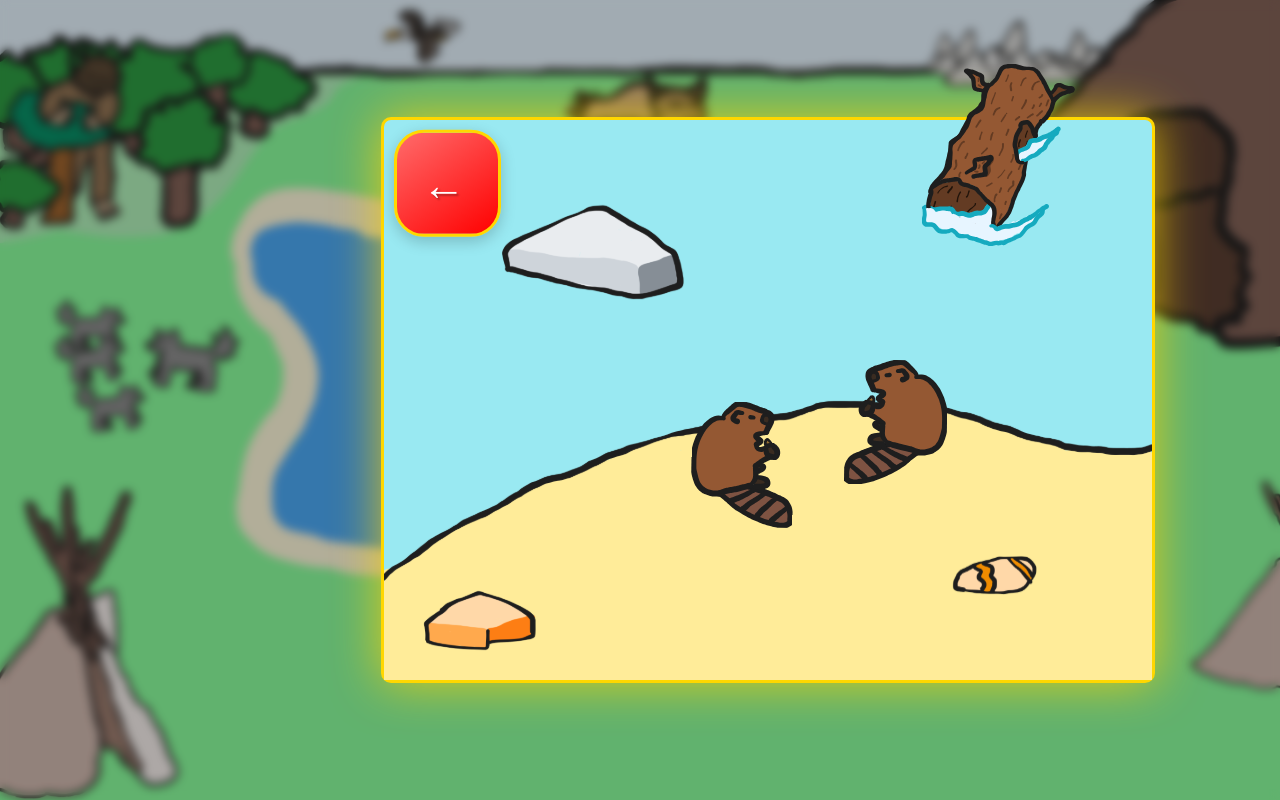
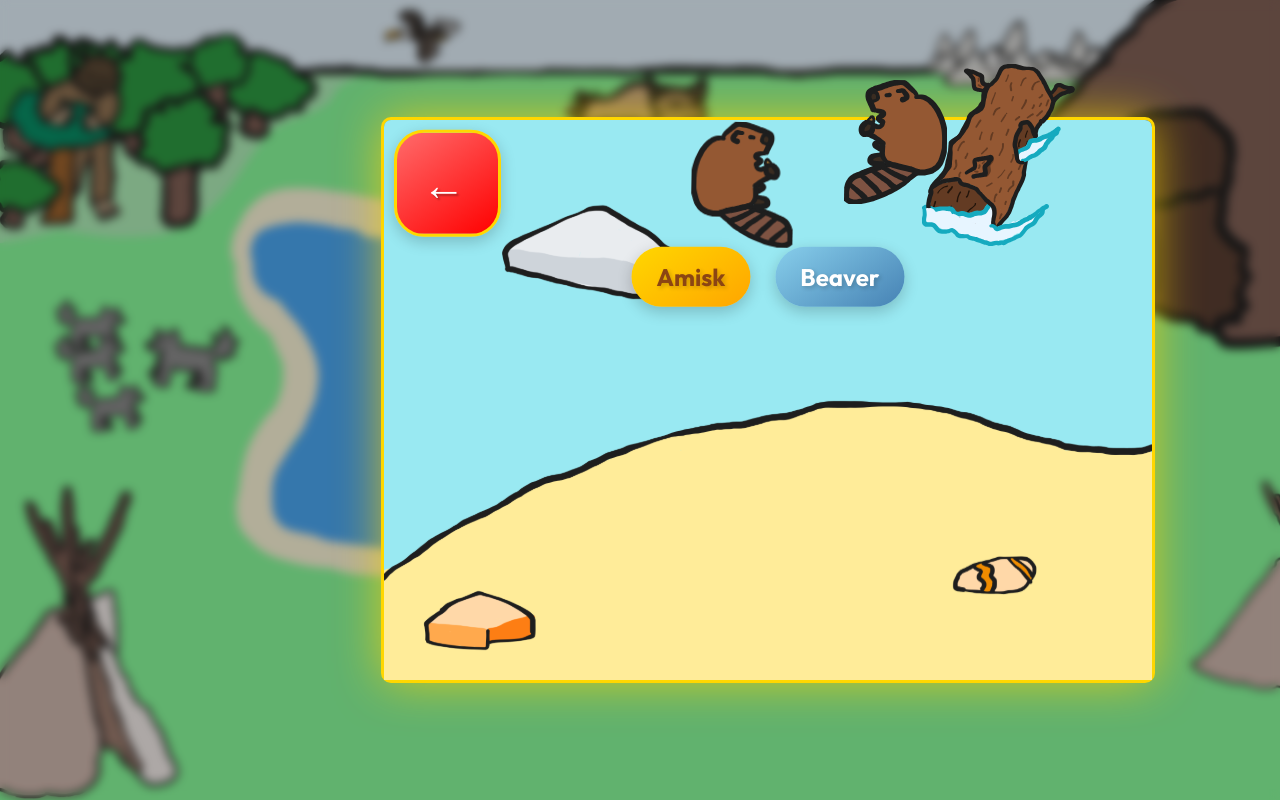
Before and after one commit to marcinlowercase/tanshi, a React (Vite) app: page / in a window 1280 px wide. Both pictures are taken after a click on the picture 771 px from the left and 471 px from the top of the page. Built offline with nearby package versions, Linux system fonts and the light colour scheme.

Commit message:
rebase the code, need to fix the beaver position (updateSandDimensions)

```diff
--- a/src/chapters/001/beavers/Beavers.jsx
+++ b/src/chapters/001/beavers/Beavers.jsx
@@ -17,6 +17,7 @@ const beaversScenes = [BeaversScene0, BeaversScene1];
 
 import {useEffect, useRef, useState} from "react";
 
+
 import beaver1 from './assets/beaver/beaver_1.svg'
 import beaver2 from './assets/beaver/beaver_2.svg'
 import beaver3 from './assets/beaver/beaver_3.svg'
@@ -25,6 +26,7 @@ import beaver4 from './assets/beaver/beaver_4.svg'
 import log1 from './assets/beaver-log/beaver-log1.svg'
 import log2 from './assets/beaver-log/beaver-log2.svg'
 import log3 from './assets/beaver-log/beaver-log3.svg'
+import Scene from "../../../components/scene/Scene.jsx";
 
 const eatingBeaverSoundURL = new URL("./assets/audio/eating-beaver.mp3", import.meta.url).href;
 const lakeBackgroundSoundURL = new URL("./assets/audio/lake-background.mp3", import.meta.url).href;
@@ -198,7 +200,7 @@ function Beavers(props) {
             stopAudio([lakeBackgroundSound, windBackgroundSound]);
         } else {
             setBeaverInProgress(false);
-            zoomIn("beaver-scene1", popupDimension)
+            zoomIn("popup", popupDimension)
         }
 
     }
@@ -246,29 +248,36 @@ function Beavers(props) {
 
             {showBeaverPane
                 &&
-                <DetailPaneButtonLayout
+                <Scene
                     scenes={beaversScenes}
-                    backToNormal={backToNormal}
-                    inProgress={beaverInProgress}
-                    cree={"Amisk"}
-                    english={"Beaver"}
-                    popupDimension={popupDimension}
-                    beaver1Src={beaver1Src}
-                    beaver2Src={beaver2Src}
-                    beaver1Style={beaver1Style}
-                    beaver2Style={beaver2Style}
-                    handleMouseEnterOnBeaver1={handleMouseEnterOnBeaver1}
-                    handleMouseLeaveOnBeaver1={handleMouseLeaveOnBeaver1}
-                    handleMouseEnterOnBeaver2={handleMouseEnterOnBeaver2}
-                    handleMouseLeaveOnBeaver2={handleMouseLeaveOnBeaver2}
-                    handleBeaverClick={handleBeaverClick}
-                    sandTop={sandTop}
-                    sandHeight={sandHeight}
-                    sandRef={sandRef}
-                    beaverWidth={beaverWidth}
-                    showBeaverPane={showBeaverPane}
+                    variables={{
+                        beaver1Src: beaver1Src,
+                        beaver2Src: beaver2Src,
+                        beaverWidth: beaverWidth,
+                        beaver1Style: beaver1Style,
+                        beaver2Style: beaver2Style,
+                        cree: "Amisk",
+                        english: "Beaver",
+                        inProgress: beaverInProgress,
+                        popupDimension: popupDimension,
+                        sandHeight: sandHeight,
+                        sandRef: sandRef,
+                        sandTop: sandTop,
+                        showBeaverPane: showBeaverPane,
 
+
+                    }}
+                    functions={{
+                        backToNormal: backToNormal,
+                        handleBeaverClick: handleBeaverClick,
+                        handleMouseEnterOnBeaver1: handleMouseEnterOnBeaver1,
+                        handleMouseEnterOnBeaver2: handleMouseEnterOnBeaver2,
+                        handleMouseLeaveOnBeaver1: handleMouseLeaveOnBeaver1,
+                        handleMouseLeaveOnBeaver2: handleMouseLeaveOnBeaver2,
+
+                    }}
                 />
+
             }
 
         </div>
--- a/src/chapters/001/beavers/scenes/BeaversScene0.jsx
+++ b/src/chapters/001/beavers/scenes/BeaversScene0.jsx
@@ -22,54 +22,35 @@ const BeaversScene0 = (props) => {
 
     useEffect(() => {
         // NEED TO CALL when showBeaverPane turn true
-        if (props.showBeaverPane) startAnimationInterval(logIntervalId, setLogIntervalId, logSrc, setLogSrc, logAnimationArr, 200)
+        if (props.variables.showBeaverPane) startAnimationInterval(logIntervalId, setLogIntervalId, logSrc, setLogSrc, logAnimationArr, 200)
         else stopAnimationInterval(logIntervalId, setLogSrc, logAnimationArr)
-    }, [props.showBeaverPane])
+    }, [props.variables.showBeaverPane])
 
     const handleBeaverPaneClick = () => {
-        zoomOut("beaver-scene1")
+        zoomOut("popup")
     }
 
     return (
         <>
-            {/* Blur overlay */}
-            <div style={{
-                position: 'fixed',
-                top: 0,
-                left: 0,
-                width: '100%',
-                height: '100%',
-                backdropFilter: 'blur(5px)',
-                backgroundColor: 'rgba(0, 0, 0, 0.3)',
-                zIndex: 9998,
-                animation: 'fadeInOverlay 0.3s ease-out',
+            <div id="beaver-scene1" style={{
+                // position: "absolute",
+                //TODO
+                // top: props.popupDimension.top,
+                // left: props.popupDimension.left,
+                // height: props.popupDimension.height,
+                // width: props.popupDimension.width,
 
-            }} onClick={(e) => {
-                e.stopPropagation();  // Add this line
-                props.backToNormal();
-            }}/>
-
-
-
-            <div id="beaver-scene1" style={{
-                position: "absolute",
-                //TODO
-                top: props.popupDimension.top,
-                left: props.popupDimension.left,
-                height: props.popupDimension.height,
-                width: props.popupDimension.width,
-
-                transform: "translate(-50%, -50%)",
-                borderRadius: "10px",
+                height: "100%",
+                width: "100%",
+                // transform: "translate(-50%, -50%)",
+                borderRadius: "7px",
                 boxShadow: "0 0 10px rgba(0, 0, 0, 0.1)",
                 // overflow: "hidden",
                 aspectRatio: "1/1",
-                minWidth: "700px",
                 // height: "100%",
                 // width: "100%",
 
                 zIndex: 9999,
-                border: "3px solid #FFD700",
                 animation: `
                             glow 2s ease-in-out infinite,
                             fadeIn 0.3s ease-out
@@ -78,50 +59,47 @@ const BeaversScene0 = (props) => {
             }}
                  onClick={handleBeaverPaneClick}
             >
-                <LessonTopBar
-                    backToNormal={props.backToNormal}
-                    inProgress={props.inProgress}
-                />
+
 
                 <img
                     alt={"beaver 1"}
                     id={'scene1-beaver1'}
-                    src={props.beaver1Src}
+                    src={props.variables.beaver1Src}
                     style={{
                         position: "absolute",
                         minWidth: "30px",
-                        top: `${props.sandTop - props.sandHeight * 0.35}px`,
+                        top: `${props.variables.sandTop - props.variables.sandHeight * 0.35}px`,
                         left: `40% `,
                         transform: "scaleX(-1) rotate(-1deg)",
-                        width: `${props.beaverWidth}px`,
+                        width: `${props.variables.beaverWidth}px`,
                         zIndex: "19",
-                        ...props.beaver1Style
+                        ...props.variables.beaver1Style
                     }}
-                    onMouseEnter={props.handleMouseEnterOnBeaver1}
-                    onMouseLeave={props.handleMouseLeaveOnBeaver1}
-                    onClick={props.handleBeaverClick}
+                    onMouseEnter={props.functions.handleMouseEnterOnBeaver1}
+                    onMouseLeave={props.functions.handleMouseLeaveOnBeaver1}
+                    onClick={props.functions.handleBeaverClick}
                 />
                 <img
                     alt={"beaver 2"}
                     id={'scene1-beaver2'}
-                    src={props.beaver2Src}
+                    src={props.variables.beaver2Src}
                     style={{
                         position: "absolute",
                         minWidth: "30px",
-                        top: `${props.sandTop - props.sandHeight * 0.5}px`,
+                        top: `${props.variables.sandTop - props.variables.sandHeight * 0.5}px`,
                         left: `60%`,
                         transform: "rotate(1deg)",
-                        width: `${props.beaverWidth}px`,
+                        width: `${props.variables.beaverWidth}px`,
                         zIndex: "19",
-                        ...props.beaver2Style
+                        ...props.variables.beaver2Style
                     }}
-                    onMouseEnter={props.handleMouseEnterOnBeaver2}
-                    onMouseLeave={props.handleMouseLeaveOnBeaver2}
-                    onClick={props.handleBeaverClick}
+                    onMouseEnter={props.functions.handleMouseEnterOnBeaver2}
+                    onMouseLeave={props.functions.handleMouseLeaveOnBeaver2}
+                    onClick={props.functions.handleBeaverClick}
 
                 />
 
-                <img id="sand" ref={props.sandRef} src={sand} alt={"sand"} style={{
+                <img id="sand" ref={props.variables.sandRef} src={sand} alt={"sand"} style={{
                     width: "100%",
                     bottom: "0", position: "absolute"
                 }}/>
--- a/src/components/detail_pane_button_layout/DetailPaneButtonLayout.jsx
+++ b/src/components/detail_pane_button_layout/DetailPaneButtonLayout.jsx
@@ -9,54 +9,20 @@ import LessonTopBar from "../lesson_top_bar/LessonTopBar.jsx";
 
 function DetailPaneButtonLayout(props) {
 
-    const CurrentScene = props.scenes[0];
     // console.log(props.scenes[0]);
     return (
         <>
-            <div id={"popup"} style={{
-                //TODO
-                // top: props.popupDimension.top,
-                // left: props.popupDimension.left,
-                // height: props.popupDimension.height,
-                // width: props.popupDimension.width,
-                // transform: "translate(-50%, -50%)",
-                // zIndex: 10000,
 
-            }}>
-                <CurrentScene
-                    backToNormal={props.backToNormal}
-                    popupDimension={props.popupDimension}
-                    beaver1Src={props.beaver1Src}
-                    beaver2Src={props.beaver2Src}
-                    beaver1Style={props.beaver1Style}
-                    beaver2Style={props.beaver2Style}
-                    handleMouseEnterOnBeaver1={props.handleMouseEnterOnBeaver1}
-                    handleMouseLeaveOnBeaver1={props.handleMouseLeaveOnBeaver1}
-                    handleMouseEnterOnBeaver2={props.handleMouseEnterOnBeaver2}
-                    handleMouseLeaveOnBeaver2={props.handleMouseLeaveOnBeaver2}
-                    handleBeaverClick={props.handleBeaverClick}
-                    sandTop={props.sandTop}
-                    sandHeight={props.sandHeight}
-                    sandRef={props.sandRef}
-                    beaverWidth={props.beaverWidth}
-                    showBeaverPane={props.showBeaverPane}
-                    inProgress={props.inProgress}
-
-                />
-                {/*<LessonTopBar*/}
-                {/*    backToNormal={props.backToNormal}*/}
-                {/*    inProgress={props.inProgress}*/}
-                {/*/>*/}
-
-            </div>
 
 
             {!props.inProgress && (
                 <div id={"meaning-buttons"}>
-                    <button id={"cree-meaning-button"}>{props.cree}</button>
-                    <button id={"english-meaning-button"}>{props.english}</button>
+                    <button id={"cree-meaning-button"}>{props.variables.cree}</button>
+                    <button id={"english-meaning-button"}>{props.variables.english}</button>
                 </div>
             )}
+
+
 
             {props.inProgress && (
                 <div id={"bottom-pane-buttons-container"}>
--- a/src/components/detail_pane_button_layout/detail-pane-button-layout.css
+++ b/src/components/detail_pane_button_layout/detail-pane-button-layout.css
@@ -8,7 +8,7 @@
     flex-direction: row;
     align-items: center;
     gap: 15px;
-    z-index: 1;
+    z-index: 11000;
 }
 
 #meaning-buttons > button {
--- a/src/components/lesson_top_bar/lesson-top-bar.css
+++ b/src/components/lesson_top_bar/lesson-top-bar.css
@@ -1,4 +1,8 @@
 #lesson-top-bar {
+    position: absolute;
+    top: 0;
+    left: 0;
+    width: 100%;
     display: flex;
     flex-direction: row;
     gap: 15px;
--- /dev/null
+++ b/src/components/scene/Scene.jsx
@@ -0,0 +1,60 @@
+import DetailPaneButtonLayout from "../detail_pane_button_layout/DetailPaneButtonLayout.jsx";
+import LessonTopBar from "../lesson_top_bar/LessonTopBar.jsx";
+
+const Scene = (props) => {
+    const CurrentScene = props.scenes[0];
+    return (
+        <>
+            {/* Blur overlay */}
+            <div style={{
+                position: 'fixed',
+                top: 0,
+                left: 0,
+                width: '100%',
+                height: '100%',
+                backdropFilter: 'blur(5px)',
+                backgroundColor: 'rgba(0, 0, 0, 0.3)',
+                zIndex: 9998,
+                animation: 'fadeInOverlay 0.3s ease-out',
+
+            }} onClick={(e) => {
+                e.stopPropagation();  // Add this line
+                props.backToNormal();
+            }}/>
+
+
+            <div id={"popup"} style={{
+                // TODO
+                top: props.variables.popupDimension.top,
+                left: props.variables.popupDimension.left,
+                height: props.variables.popupDimension.height,
+                width: props.variables.popupDimension.width,
+                transform: "translate(-50%, -50%)",
+                zIndex: 10000,
+                position: "absolute",
+                border: "3px solid #FFD700",
+                borderRadius: "10px",
+                minWidth: "700px",
+
+
+            }}>
+
+                <LessonTopBar
+                    backToNormal={props.functions.backToNormal}
+                    inProgress={props.variables.inProgress}
+                />
+
+                <CurrentScene
+                    functions={props.functions}
+                    variables={props.variables}
+                />
+                <DetailPaneButtonLayout
+                    variables={props.variables}
+                />
+
+            </div>
+        </>
+    )
+}
+
+export default Scene;
```
Also changed, not shown: src/components/scene/scene.css (added).
